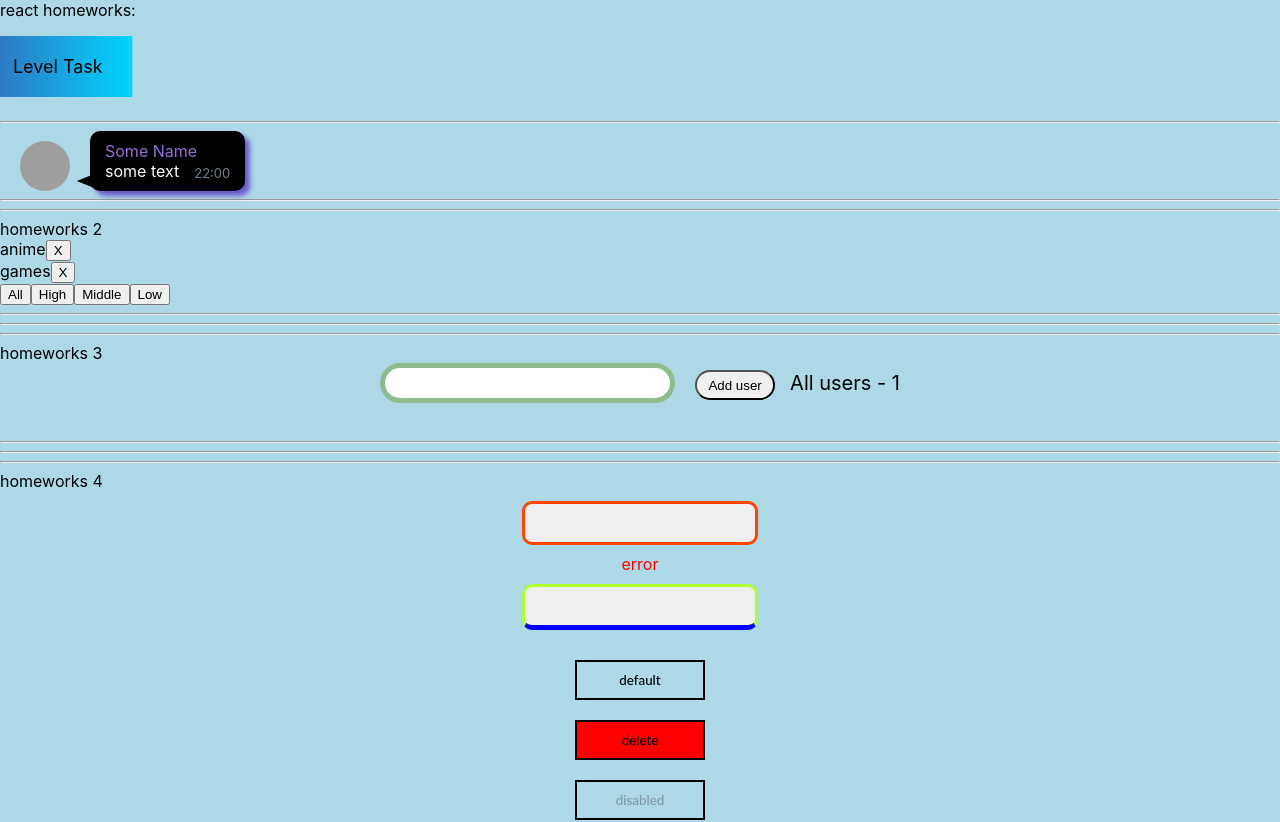
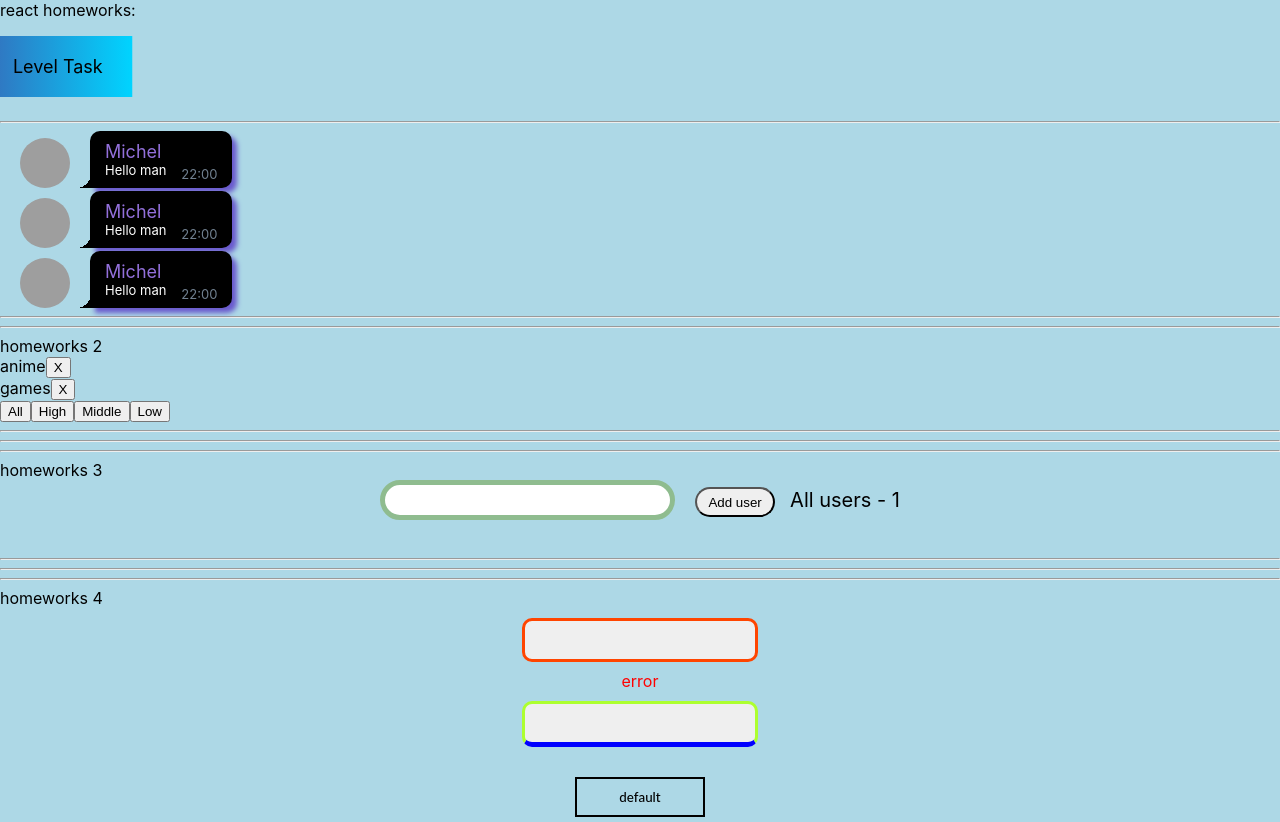
Before and after one commit to Astarothe/Homeworks, a React (Create React App) app: page /#/pre-junior in a window 1280 px wide. Shown: the top 822 px of the page. Built offline with nearby package versions, Linux system fonts and the light colour scheme; grey boxes are pictures that could not be loaded.

Commit message:
fix: refactor hw1

```diff
--- a/src/p2-homeworks/h1/HW1.tsx
+++ b/src/p2-homeworks/h1/HW1.tsx
@@ -3,8 +3,8 @@ import Message from "./Message";
 
 const messageData = {
     avatar: 'https://sun9-74.userapi.com/Ph-WiuOtF985il9AvN9JqiCWedmHtSGSSTXrSA/ltEB2Z2-YO4.jpg',
-    name: 'Some Name',
-    message: 'some text',
+    name: 'Michel',
+    message: 'Hello man',
     time: '22:00',
 }
 
@@ -23,6 +23,17 @@ function HW1() {
                 message={messageData.message}
                 time={messageData.time}
             />
+            <Message
+                avatar={messageData.avatar}
+                name={messageData.name}
+                message={messageData.message}
+                time={messageData.time}
+            /> <Message
+            avatar={messageData.avatar}
+            name={messageData.name}
+            message={messageData.message}
+            time={messageData.time}
+        />
 
 
             <hr/>
--- a/src/p2-homeworks/h1/Message.module.css
+++ b/src/p2-homeworks/h1/Message.module.css
@@ -22,36 +22,34 @@ body {
 .message {
     max-width: 300px;
     background-color: black;
-    border-radius: 10px 10px 10px 10px;
+    border-radius: 10px 10px 10px 0px;
     margin-left: 20px;
     padding-left: 15px;
     padding-right: 20px;
-    position:relative;
+    position: relative;
     box-shadow: 5px 5px 5px slateblue;
+}
 
-}
 .message:before {
-    position:absolute;
-    content:"";
-    left:-7px;
-    bottom:-5px;
-    transform: scaleY(0.4) rotate(45deg);
-    width:30px;
-    height:30px;
-    background:black;
-    /*box-shadow: 5px 5px 5px slateblue;*/
     z-index: -1;
+    content: '';
+    width: 15px;
+    height: 15px;
+    background: radial-gradient(circle at 0 0,rgba(0,0,0,0) 15px,rgba(0,0,0,1)0);
+    position: absolute;
+    left: -14px;
+    bottom: 0;
 }
 
 .userName {
-    font-size: 16px;
+    font-size: 18px;
     color: mediumpurple;
     margin-top: 10px;
     margin-bottom: 0px;
 }
 
 .userMessage {
-    font-size: 16px;
+    font-size: 13px;
     color: white;
     margin-top: 0px;
     margin-bottom: 10px;
--- a/src/p2-homeworks/h2/Affair.tsx
+++ b/src/p2-homeworks/h2/Affair.tsx
@@ -11,7 +11,7 @@ function Affair(props: AffairPropsType) {
 
     return (
         <div>
-            {props.affair.name}
+            <span>{props.affair.name}</span>
 
             <button onClick={deleteCallback}>X</button>
         </div>
--- a/src/p2-homeworks/h2/Affairs.tsx
+++ b/src/p2-homeworks/h2/Affairs.tsx
@@ -17,7 +17,7 @@ function Affairs(props: AffairsPropsType) {
         />
     ))
 
-    const setAll = () => {props.setFilter("all")} // need to fix
+    const setAll = () => {props.setFilter("all")}
     const setHigh = () => {props.setFilter("high")}
     const setMiddle = () => {props.setFilter("middle")}
     const setLow = () => {props.setFilter("low")}
--- a/src/p2-homeworks/h2/HW2.tsx
+++ b/src/p2-homeworks/h2/HW2.tsx
@@ -22,13 +22,9 @@ const defaultAffairs: Array<AffairType> = [
 
 export const filterAffairs = (affairs: Array<AffairType>, filter: FilterType): Array<AffairType> => {
     if (filter === 'all') return affairs
-    else if (filter === "low") {
-        return affairs.filter((p: AffairType) => p.priority === "low")
-    } else if (filter === "high") {
-        return affairs.filter((p: AffairType) => p.priority === "high")
-    } else if (filter === "middle") {
-        return affairs.filter((p: AffairType) => p.priority === "middle")
-    }
+    else if (filter === "low") return affairs.filter((p: AffairType) => p.priority === "low")
+    else if (filter === "high") return affairs.filter((p: AffairType) => p.priority === "high")
+    else if (filter === "middle") return affairs.filter((p: AffairType) => p.priority === "middle")
 
     return affairs
 }
--- a/src/p2-homeworks/h5/pages/Junior.tsx
+++ b/src/p2-homeworks/h5/pages/Junior.tsx
@@ -12,7 +12,6 @@ export function Junior() {
             {/*<HW3/>*/}
             {/*<HW4/>*/}
             {/*<HW6/>*/}
-
         </div>
     )
 }
```
